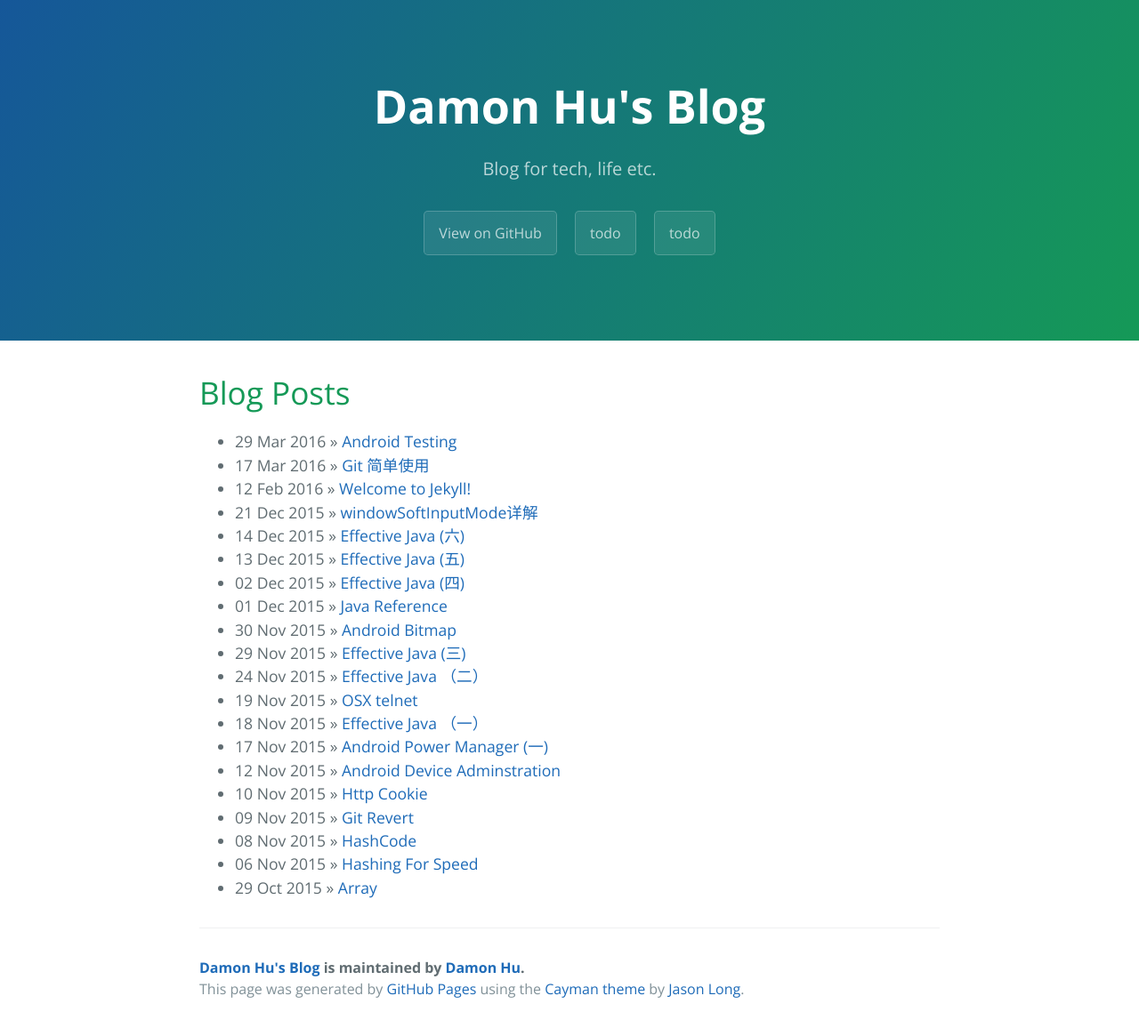
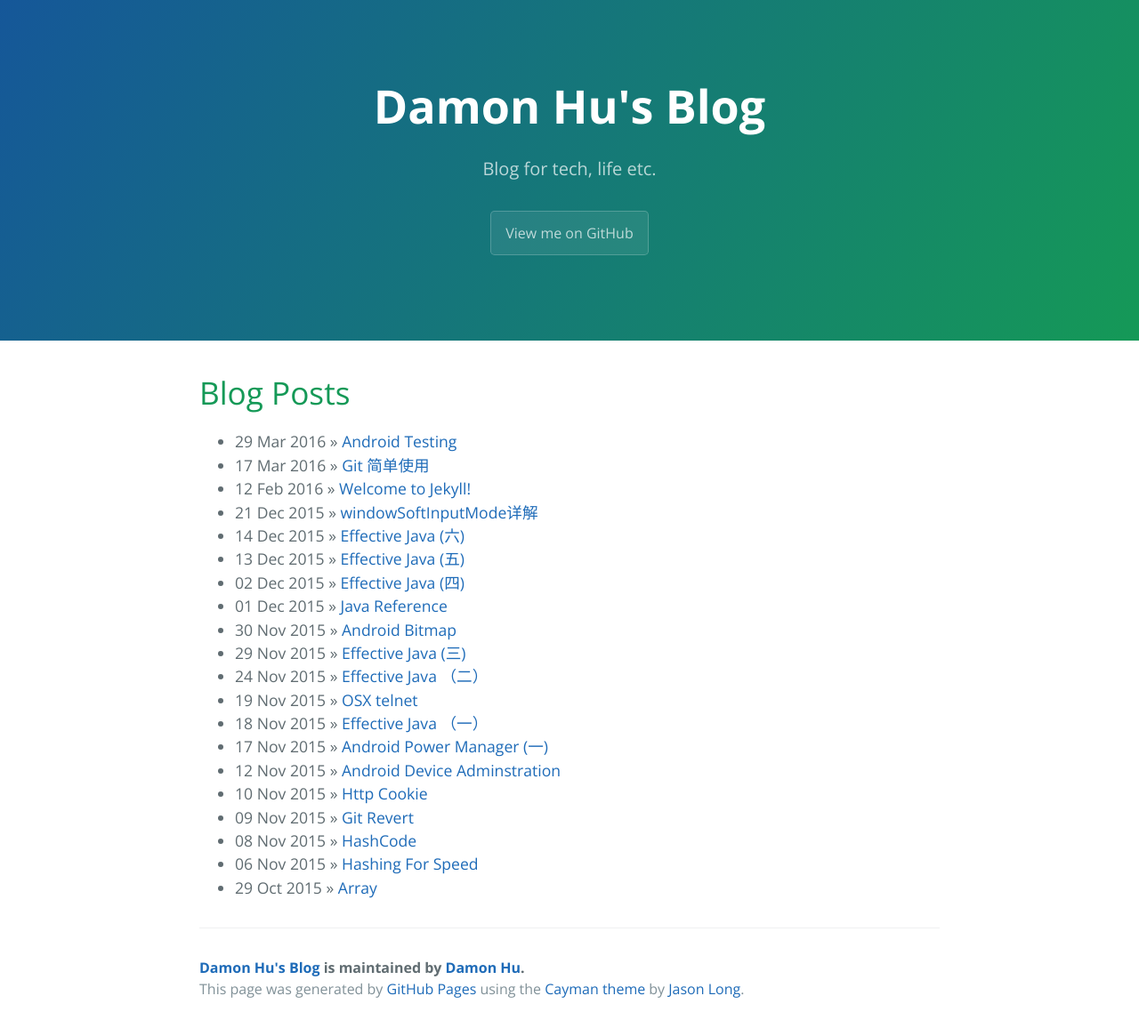
Before and after one commit to dreamhb/dreamhb.github.io, a Jekyll site: the page built from index.html, in a window 1280 px wide. Shown: the whole page at 89% size. Built offline with Jekyll 4.4.1, drawn with Linux system fonts in a browser that asks for light colours; the list of posts is cut into pages by our own code.

Commit message:
update page head button

```diff
--- a/_includes/page-header.html
+++ b/_includes/page-header.html
@@ -1,7 +1,5 @@
 <section class="page-header">
   <h1 class="project-name">{{ site.title }}</h1>
   <h2 class="project-tagline">{{ site.tagline }}</h2>
-  <a href="#" class="btn">View on GitHub</a>
-  <a href="#" class="btn">todo</a>
-  <a href="#" class="btn">todo</a>
+  <a href="https://github.com/dreamhb" class="btn">View me on GitHub</a>
 </section>
```
